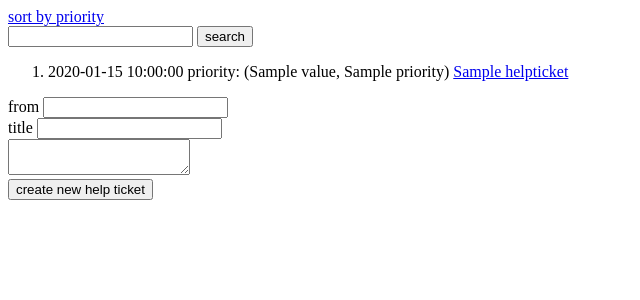
After one commit to sils-webinfo/helpdesk, a Flask app: template templates/helptickets+microdata+rdfa.html in a window 1280 px wide. The commit adds this page. Shown: the top 300 px of the page, without its empty margins (0-640 px from the left). Run offline with Flask 2, Linux system fonts and the light colour scheme; the template is opened without the code that fills it: most values are stand-ins (such as "Sample title", 1, 10 or a date in 2020); parts of the project's set-up code (start-up, migrations or seed data) failed here and were passed over.

Commit message:
General cleanup
Added more extensive comments; renamed "request" to "ticket" to
prevent confusion, and eliminated extraneous code.

```diff
--- a/server.py
+++ b/server.py
@@ -1,15 +1,40 @@
+# First we import parts of the frameworks we're using:
+#
+# Flask <http://flask.pocoo.org> is a simple framework for building web
+# applications in Python. It handles basic things like parsing incoming
+# HTTP requests and generating responses.
+#
+# Flask-RESTful <https://flask-restful.readthedocs.io/> is an add-on to Flask
+# that makes it easier to build web applications that adhere to the REST
+# architectural style.
+
 from flask import (Flask, Response, request, render_template, make_response,
                    redirect)
-from flask.ext.restful import Api, Resource, reqparse, abort
+from flask_restful import Api, Resource, reqparse, abort
+
+# Next we import some standard Python libraries and functions:
+#
+# json <https://docs.python.org/3/library/json.html> for loading a JSON file
+# from disk (our "database") into memory.
+#
+# random <https://docs.python.org/3/library/random.html> and string
+# <https://docs.python.org/3/library/string.html> to help us generate
+# unique IDs for help tickets from lowercase letters and digits.
+#
+# datetime <https://docs.python.org/3/library/datetime.html> to help us
+# generate timestamps for help tickets.
+#
+# wraps <https://docs.python.org/3/library/functools.html#functools.wraps>
+# is just a convenience function that will help us implement authentication.
 
 import json
+import random
 import string
-import random
+from datetime import datetime
 from functools import wraps
-from datetime import datetime
 
-# Define our priority levels.
-# These are the values that the "priority" property can take on a help request.
+# Define some constants for our priority levels.
+# These are the values that the "priority" property can take on a help ticket.
 PRIORITIES = ('closed', 'low', 'normal', 'high')
 
 # Load data from disk.
@@ -17,6 +42,8 @@ PRIORITIES = ('closed', 'low', 'normal', 'high')
 with open('data.jsonld') as data:
     data = json.load(data)
 
+
+# The next three functions implement simple authentication.
 
 # Check that username and password are OK; DON'T DO THIS FOR REAL
 def check_auth(username, password):
@@ -41,59 +68,56 @@ def requires_auth(f):
     return decorated
 
 
-# Generate a unique ID for a new help request.
+# The following are three  helper functions used in our resource classes.
+
+# Generate a unique ID for a new help ticket.
 # By default this will consist of six lowercase numbers and letters.
 def generate_id(size=6, chars=string.ascii_lowercase + string.digits):
     return ''.join(random.choice(chars) for _ in range(size))
 
 
-# Respond with 404 Not Found if no help request with the specified ID exists.
-def error_if_helprequest_not_found(helprequest_id):
-    if helprequest_id not in data['helprequests']:
-        message = "No help request with ID: {}".format(helprequest_id)
+# Respond with 404 Not Found if no help ticket with the specified ID exists.
+def error_if_helpticket_not_found(helpticket_id):
+    if helpticket_id not in data['helptickets']:
+        message = "No help ticket with ID: {}".format(helpticket_id)
         abort(404, message=message)
 
 
-# Filter and sort a list of helprequests.
-def filter_and_sort_helprequests(query='', sort_by='time'):
+# Filter and sort a list of helptickets.
+def filter_and_sort_helptickets(query='', sort_by='time'):
 
-    # Returns True if the query string appears in the help request's
+    # Returns True if the query string appears in the help ticket's
     # title or description.
     def matches_query(item):
-        (helprequest_id, helprequest) = item
-        text = helprequest['title'] + helprequest['description']
+        (helpticket_id, helpticket) = item
+        text = helpticket['title'] + helpticket['description']
         return query.lower() in text
 
-    # Returns the help request's value for the sort property (which by
+    # Returns the help ticket's value for the sort property (which by
     # default is the "time" property).
     def get_sort_value(item):
-        (helprequest_id, helprequest) = item
-        return helprequest[sort_by]
+        (helpticket_id, helpticket) = item
+        return helpticket[sort_by]
 
-    filtered_helprequests = filter(matches_query, data['helprequests'].items())
+    filtered_helptickets = filter(matches_query, data['helptickets'].items())
 
-    return sorted(filtered_helprequests, key=get_sort_value, reverse=True)
+    return sorted(filtered_helptickets, key=get_sort_value, reverse=True)
 
 
-# Given the data for a help request, generate an HTML representation
-# of that help request.
-def render_helprequest_as_html(helprequest):
-    return render_template(
-        'helprequest+microdata+rdfa.html',
-        helprequest=helprequest,
-        priorities=reversed(list(enumerate(PRIORITIES))))
+# Now we define three incoming HTTP request parsers using the Flask-RESTful
+# framework <https://flask-restful.readthedocs.io/en/latest/reqparse.html>.
+#
+# The first (new_helpticket_parser) parses incoming POST requests and checks
+# that they have the required values.
+#
+# The second (update_helpticket_parser) parses incoming PATCH requests and
+# checks that they have the required values.
+#
+# The third (query_parser) parses incoming GET requests to get the parameters
+# for sorting and filtering the list of help tickets.
 
-
-# Given the data for a list of help requests, generate an HTML representation
-# of that list.
-def render_helprequest_list_as_html(helprequests):
-    return render_template(
-        'helprequests+microdata+rdfa.html',
-        helprequests=helprequests,
-        priorities=PRIORITIES)
-
-
-# Raises an error if the string x is empty (has zero length).
+# Helper function new_helpticket_parser. Raises an error if the string x
+# is empty (has zero length).
 def nonempty_string(x):
     s = str(x)
     if len(x) == 0:
@@ -101,26 +125,26 @@ def nonempty_string(x):
     return s
 
 
-# Specify the data necessary to create a new help request.
+# Specify the data necessary to create a new help ticket.
 # "from", "title", and "description" are all required values.
-new_helprequest_parser = reqparse.RequestParser()
+new_helpticket_parser = reqparse.RequestParser()
 for arg in ['from', 'title', 'description']:
-    new_helprequest_parser.add_argument(
+    new_helpticket_parser.add_argument(
         arg, type=nonempty_string, required=True,
         help="'{}' is a required value".format(arg))
 
 
-# Specify the data necessary to update an existing help request.
+# Specify the data necessary to update an existing help ticket.
 # Only the priority and comments can be updated.
-update_helprequest_parser = reqparse.RequestParser()
-update_helprequest_parser.add_argument(
+update_helpticket_parser = reqparse.RequestParser()
+update_helpticket_parser.add_argument(
     'priority', type=int, default=PRIORITIES.index('normal'))
-update_helprequest_parser.add_argument(
+update_helpticket_parser.add_argument(
     'comment', type=str, default='')
 
 
-# Specify the parameters for filtering and sorting help requests.
-# See `filter_and_sort_helprequests` above.
+# Specify the parameters for filtering and sorting help tickets.
+# See `filter_and_sort_helptickets` above.
 query_parser = reqparse.RequestParser()
 query_parser.add_argument(
     'query', type=str, default='')
@@ -128,128 +152,138 @@ query_parser.add_argument(
     'sort_by', type=str, choices=('priority', 'time'), default='time')
 
 
-# Define our help request resource.
-class HelpRequest(Resource):
+# Then we define a couple of helper functions for inserting data into HTML
+# templates (found in the templates/ directory). See
+# <http://flask.pocoo.org/docs/latest/quickstart/#rendering-templates>.
 
-    # If a help request with the specified ID does not exist,
-    # respond with a 404, otherwise respond with an HTML representation.
-    def get(self, helprequest_id):
-        error_if_helprequest_not_found(helprequest_id)
-        return make_response(
-            render_helprequest_as_html(
-                data['helprequests'][helprequest_id]), 200)
-
-    # If a help request with the specified ID does not exist,
-    # respond with a 404, otherwise update the help request and respond
-    # with the updated HTML representation.
-    def patch(self, helprequest_id):
-        error_if_helprequest_not_found(helprequest_id)
-        helprequest = data['helprequests'][helprequest_id]
-        update = update_helprequest_parser.parse_args()
-        helprequest['priority'] = update['priority']
-        if len(update['comment'].strip()) > 0:
-            helprequest.setdefault('comments', []).append(update['comment'])
-        return make_response(
-            render_helprequest_as_html(helprequest), 200)
+# Given the data for a help ticket, generate an HTML representation
+# of that help ticket.
+def render_helpticket_as_html(helpticket):
+    return render_template(
+        'helpticket+microdata+rdfa.html',
+        helpticket=helpticket,
+        priorities=reversed(list(enumerate(PRIORITIES))))
 
 
-# Define a resource for getting a JSON representation of a help request.
-class HelpRequestAsJSON(Resource):
-
-    # If a help request with the specified ID does not exist,
-    # respond with a 404, otherwise respond with a JSON representation.
-    def get(self, helprequest_id):
-        error_if_helprequest_not_found(helprequest_id)
-        helprequest = data['helprequests'][helprequest_id]
-        helprequest['@context'] = data['@context']
-        return helprequest
+# Given the data for a list of help tickets, generate an HTML representation
+# of that list.
+def render_helpticket_list_as_html(helptickets):
+    return render_template(
+        'helptickets+microdata+rdfa.html',
+        helptickets=helptickets,
+        priorities=PRIORITIES)
 
 
-# Define our help request list resource.
-class HelpRequestList(Resource):
+# Now we can start defining our resource classes. We define four classes:
+# HelpTicket, HelpTicketAsJSON, HelpTicketList, and HelpTicketListAsJSON.
+# All of them accept GET requests. HelpTicket also accepts PATCH requests,
+# and HelpTicketList also accepts POST requests.
 
-    # Respond with an HTML representation of the help request list, after
+# Define our help ticket resource.
+class HelpTicket(Resource):
+
+    # If a help ticket with the specified ID does not exist,
+    # respond with a 404, otherwise respond with an HTML representation.
+    def get(self, helpticket_id):
+        error_if_helpticket_not_found(helpticket_id)
+        return make_response(
+            render_helpticket_as_html(
+                data['helptickets'][helpticket_id]), 200)
+
+    # If a help ticket with the specified ID does not exist,
+    # respond with a 404, otherwise update the help ticket and respond
+    # with the updated HTML representation.
+    def patch(self, helpticket_id):
+        error_if_helpticket_not_found(helpticket_id)
+        helpticket = data['helptickets'][helpticket_id]
+        update = update_helpticket_parser.parse_args()
+        helpticket['priority'] = update['priority']
+        if len(update['comment'].strip()) > 0:
+            helpticket.setdefault('comments', []).append(update['comment'])
+        return make_response(
+            render_helpticket_as_html(helpticket), 200)
+
+
+# Define a resource for getting a JSON representation of a help ticket.
+class HelpTicketAsJSON(Resource):
+
+    # If a help ticket with the specified ID does not exist,
+    # respond with a 404, otherwise respond with a JSON representation.
+    def get(self, helpticket_id):
+        error_if_helpticket_not_found(helpticket_id)
+        helpticket = data['helptickets'][helpticket_id]
+        helpticket['@context'] = data['@context']
+        return helpticket
+
+
+# Define our help ticket list resource.
+class HelpTicketList(Resource):
+
+    # Respond with an HTML representation of the help ticket list, after
     # applying any filtering and sorting parameters.
-    @requires_auth
     def get(self):
         query = query_parser.parse_args()
         return make_response(
-            render_helprequest_list_as_html(
-                filter_and_sort_helprequests(**query)), 200)
+            render_helpticket_list_as_html(
+                filter_and_sort_helptickets(**query)), 200)
 
-    # Add a new help request to the list, and respond with an HTML
+    # Add a new help ticket to the list, and respond with an HTML
     # representation of the updated list.
     def post(self):
-        helprequest = new_helprequest_parser.parse_args()
-        helprequest_id = generate_id()
-        helprequest['@id'] = 'request/' + helprequest_id
-        helprequest['@type'] = 'helpdesk:HelpRequest'
-        helprequest['time'] = datetime.isoformat(datetime.now())
-        helprequest['priority'] = PRIORITIES.index('normal')
-        data['helprequests'][helprequest_id] = helprequest
+        helpticket = new_helpticket_parser.parse_args()
+        helpticket_id = generate_id()
+        helpticket['@id'] = 'request/' + helpticket_id
+        helpticket['@type'] = 'helpdesk:HelpTicket'
+        helpticket['time'] = datetime.isoformat(datetime.now())
+        helpticket['priority'] = PRIORITIES.index('normal')
+        data['helptickets'][helpticket_id] = helpticket
         return make_response(
-            render_helprequest_list_as_html(
-                filter_and_sort_helprequests()), 201)
+            render_helpticket_list_as_html(
+                filter_and_sort_helptickets()), 201)
 
 
-# Define a resource for getting a JSON representation of the help request list.
-class HelpRequestListAsJSON(Resource):
+# Define a resource for getting a JSON representation of the help ticket list.
+class HelpTicketListAsJSON(Resource):
     def get(self):
         return data
 
 
-class Greeting(Resource):
-    def get(self, role):
-        parser = reqparse.RequestParser()
-        parser.add_argument('name', type=str, default='Akira')
-        args = parser.parse_args()
-        print(args)
-        return make_response(
-            render_template('greeting.html', role=role, **args))
+# After defining our resource classes, we define how URLs are assigned to
+# resources by mapping resource classes to URL patterns.
 
-roles = set()
+app = Flask(__name__)
+api = Api(app)
+api.add_resource(HelpTicketList, '/tickets')
+api.add_resource(HelpTicketListAsJSON, '/tickets.json')
+api.add_resource(HelpTicket, '/ticket/<string:helpticket_id>')
+api.add_resource(HelpTicketAsJSON, '/ticket/<string:helpticket_id>.json')
 
 
-class Greetings(Resource):
-    def get(self):
-        return make_response(
-            render_template('greetings.html', roles=roles))
+# There is no resource mapped to the root path (/), so if a request comes in
+# for that, redirect to the HelpTicketList resource.
 
-    def post(self):
-        parser = reqparse.RequestParser()
-        parser.add_argument('role', type=str)
-        args = parser.parse_args()
-        print(args)
-        roles.add(args['role'])
-        return make_response(
-            render_template('greetings.html', roles=roles), 201)
+@app.route('/')
+def index():
+    return redirect(api.url_for(HelpTicketList), code=303)
 
 
-# Assign URL paths to our resources.
-app = Flask(__name__)
-api = Api(app)
-api.add_resource(HelpRequestList, '/requests')
-api.add_resource(HelpRequestListAsJSON, '/requests.json')
-api.add_resource(HelpRequest, '/request/<string:helprequest_id>')
-api.add_resource(HelpRequestAsJSON, '/request/<string:helprequest_id>.json')
-api.add_resource(Greeting, '/greeting/<string:role>')
-api.add_resource(Greetings, '/greetings')
+# Finally we add some headers to all of our HTTP responses which will allow
+# JavaScript loaded from other domains and running in the browser to load
+# representations of our resources (for security reasons, this is disabled
+# by default.
+
+@app.after_request
+def after_request(response):
+    response.headers.add(
+        'Access-Control-Allow-Origin', '*')
+    response.headers.add(
+        'Access-Control-Allow-Headers', 'Content-Type,Authorization')
+    response.headers.add(
+        'Access-Control-Allow-Methods', 'GET,PUT,POST,DELETE')
+    return response
 
 
-# Redirect from the index to the list of help requests.
-@app.route('/')
-def index():
-    return redirect(api.url_for(HelpRequestList), code=303)
+# Now we can start the server.
 
-
-# This is needed to load JSON from Javascript running in the browser.
-@app.after_request
-def after_request(response):
-    response.headers.add('Access-Control-Allow-Origin', '*')
-    response.headers.add('Access-Control-Allow-Headers', 'Content-Type,Authorization')
-    response.headers.add('Access-Control-Allow-Methods', 'GET,PUT,POST,DELETE')
-    return response
-
-# Start the server.
 if __name__ == '__main__':
-    app.run(host='0.0.0.0', port=8888, debug=True)
+    app.run(host='0.0.0.0', port=5555, debug=True)
--- a/templates/another-example.html
+++ /dev/null
@@ -1,3 +0,0 @@
-<html>
-<p>here we are again</p>
-</html>
--- a/templates/example.html
+++ /dev/null
@@ -1,3 +0,0 @@
-<html>
-<p>this is just an example!</p>
-</html>
--- /dev/null
+++ b/templates/helptickets+microdata+rdfa.html
@@ -0,0 +1,54 @@
+<!doctype html>
+<link rel="alternate" type="application/json" href="{{ request.path }}.json">
+<title>All open help tickets</title>
+
+{% if request.args["sort_by"] == "priority" %}
+<a href="{{ url_for('helpticketlist') }}?sort_by=time">sort by time</a>
+{% else %}
+<a href="{{ url_for('helpticketlist') }}?sort_by=priority">sort by priority</a>
+{% endif %}
+
+<form class="search" method="get">
+  <input name="query" type="text" value="{{ request.args["query"] }}">
+  {% if 'sort_by' in request.args %}
+  <input name="sort_by" type="hidden" value="{{ request.args["sort_by"] }}">
+  {% endif %}
+  <input class="query" type="submit" value="search">
+</form>
+
+<ol>
+  {% for helpticket_id, helpticket in helptickets %}
+  <li itemscope
+      itemid="{{ url_for('helpticket', helpticket_id=helpticket_id, _external=True) }}"
+      resource="{{ url_for('helpticket', helpticket_id=helpticket_id, _external=True) }}"
+      vocab="http://schema.org/"
+      prefix="helpdesk: https://rawgit.com/sils-webinfo/helpdesk/master/vocab.ttl#"
+      property="helpdesk:helptickets"
+      typeof="helpdesk:HelpTicket">
+    <div itemprop="http://www.w3.org/ns/md#item"
+         itemscope itemtype="http://schema.org/CreativeWork/HelpTicket">
+    <time itemprop="dateCreated"
+          property="dateCreated"
+          datetime="{{ helpticket.time }}">{{ helpticket.time }}</time>
+    priority: {{ priorities[helpticket.priority] }}
+    <a href="{{ url_for('helpticket', helpticket_id=helpticket_id) }}">
+      <span itemprop="name" property="name">{{ helpticket.title }}</span>
+    </a>
+    </div>
+  </li>
+  {% endfor %}
+</ol>
+
+<form class="helpticket-editor" action="{{ url_for('helpticketlist') }}" method="post">
+  <label>from
+    <input name="from" type="text">
+  </label>
+  <br>
+  <label>title
+    <input name="title" type="text">
+  </label>
+  <br>
+  <textarea name="description"></textarea>
+  <br>
+  <input class="create" type="submit" value="create new help ticket">
+</form>
```
Also changed, not shown: templates/greeting.html (deleted, +0 -9 lines), templates/greetings.html (deleted, +0 -13 lines), templates/helprequests+microdata+rdfa.html (deleted, +0 -54 lines), templates/helpticket+microdata+rdfa.html (renamed from templates/helprequest+microdata+rdfa.html, +14 -14 lines), README.md, 1 other file.
